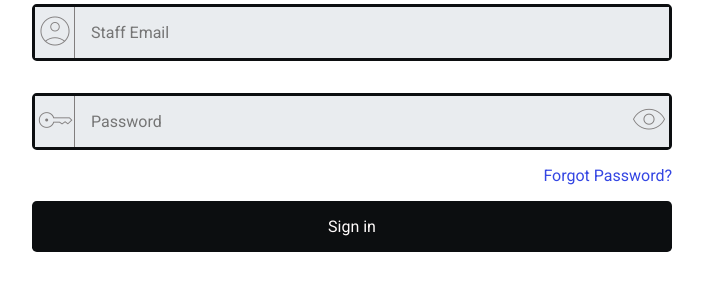
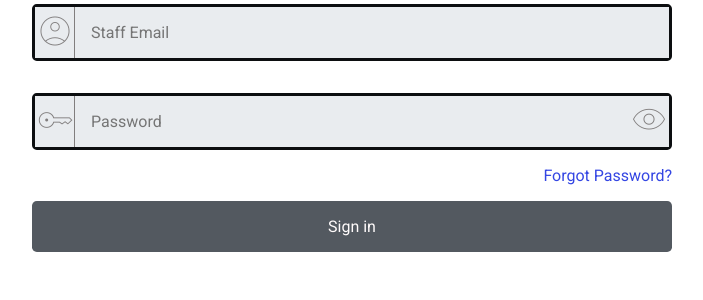
Before and after one commit to enyichiaagu/medicare, a PHP site: page /login.php in a window 1280 px wide. Shown: the part 262-562 px from the top of the page, without its empty margins (288-991 px from the left). Run offline with PHP 8.4, Linux system fonts and the light colour scheme.

Commit message:
Changed hover color of button

```diff
--- a/css/login.css
+++ b/css/login.css
@@ -75,7 +75,7 @@ main {
   line-height: normal;
   font-size: 2.5rem;
   color: var(--grey);
-	font-variation-settings: 'FILL' 0, 'wght' 100, 'GRAD' 0, 'opsz' 48;
+  font-variation-settings: "FILL" 0, "wght" 100, "GRAD" 0, "opsz" 48;
 }
 
 .field span#visibility {
@@ -101,9 +101,13 @@ button#submit {
   display: block;
   width: 100%;
   border: none;
-	background-color: var(--black);
+  background-color: #535960;
   color: var(--white);
   border-radius: 0.3em;
+}
+
+button#submit:hover {
+  background-color: var(--black);
 }
 
 .back-option {
```
Lines whose indentation alone changed are shown as unchanged.
